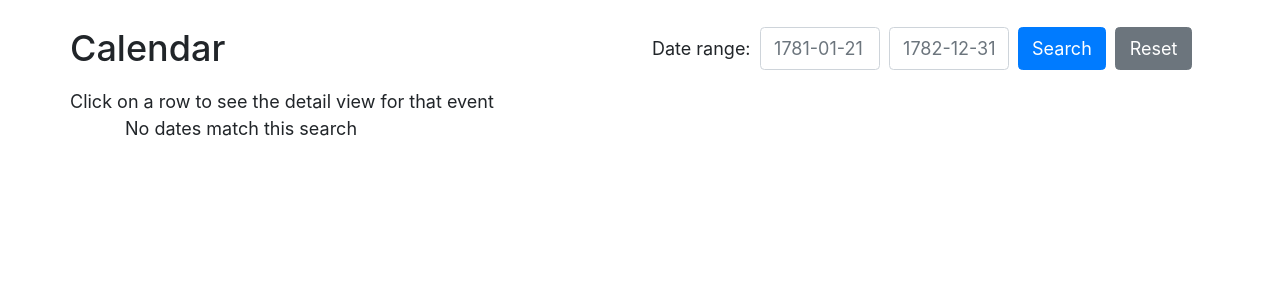
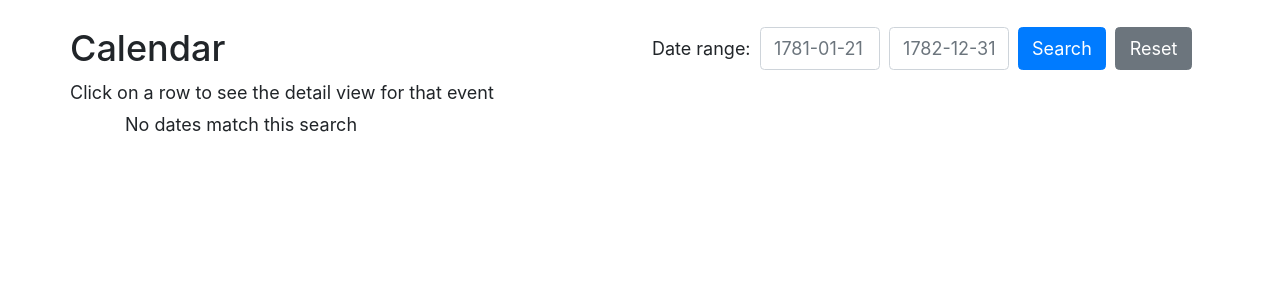
Before and after one commit to dexedge/django-deployment, a Django app: page /calendar/ in a window 1280 px wide. Shown: the part 67-367 px from the top of the page. Run offline with Django 3.2, Linux system fonts and the light colour scheme; data that the repository does not hold is empty; some libraries are stand-ins or nearby versions; some web fonts are replaced.

Commit message:
Calendar header tweak

```diff
--- a/schletter_app/templates/schletter_app/calendar.html
+++ b/schletter_app/templates/schletter_app/calendar.html
@@ -2,7 +2,7 @@
 {% load my_tags %}
 {% block page_title %}Calendar{% endblock page_title %}
 {% block page_header %}
-  <div class="row pb-2">
+  <div class="row">
     <h2>Calendar</h2>
     <form class="form-inline ml-auto" action="{% url 'schletter_app:calendar' %}" method="get">
       <div class="form-group pb-2">
@@ -16,7 +16,7 @@
       </div>
     </form>
   </div>
-  <div class="row">
+  <div class="row pb-1">
       Click on a row to see the detail view for that event
   </div>
 
```
